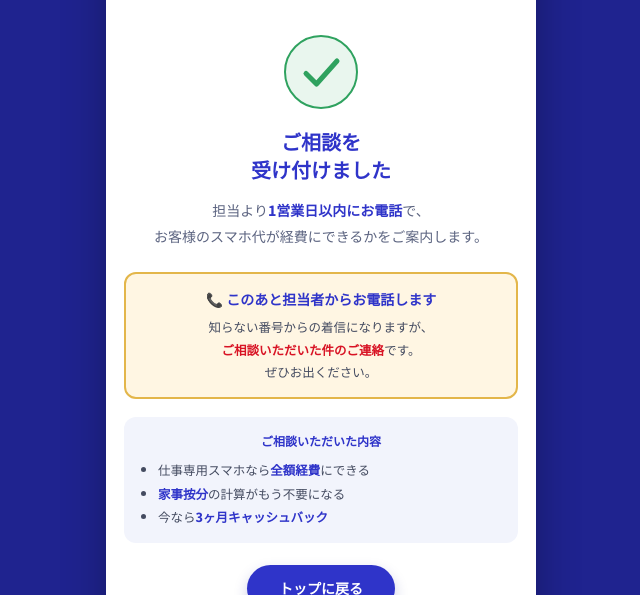
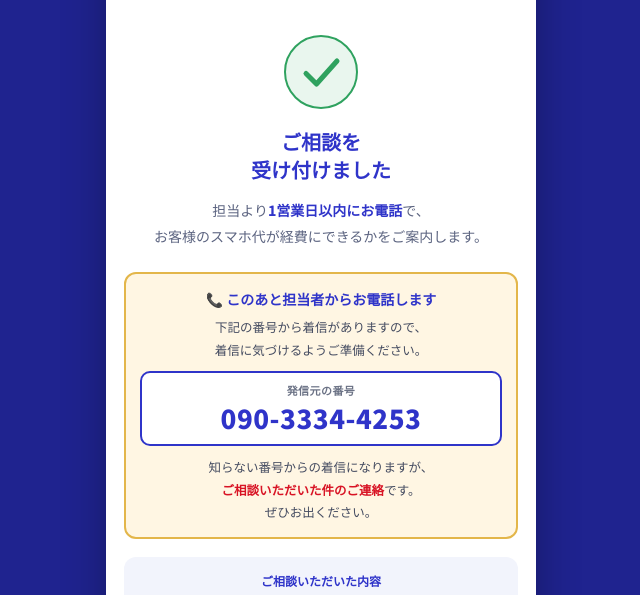
Before and after one commit to hito-hue/houjin-lp, a plain HTML site: page thanks.html in a window 1280 px wide. Shown: the part 62-657 px from the top of the page, without its empty margins (319-959 px from the left). Drawn offline with Linux system fonts and the light colour scheme.

Commit message:
サンクスページに発信元の電話番号（090-3334-4253）を表示
Co-Authored-By: Claude Opus 4.8 (1M context) <noreply@anthropic.com>

```diff
--- a/css/style.css
+++ b/css/style.css
@@ -833,6 +833,38 @@ html { scroll-behavior: smooth; }
 }
 .thanks-callback-text strong { color: var(--red); font-weight: 800; }
 
+.thanks-callnum {
+  background: #fff;
+  border: 2px solid var(--navy);
+  border-radius: 10px;
+  padding: 9px 10px 10px;
+  margin: 10px 0;
+}
+.thanks-callnum-label {
+  display: block;
+  font-size: 11px;
+  font-weight: 800;
+  color: #6b7285;
+  letter-spacing: .04em;
+  margin: 0 0 2px;
+}
+.thanks-callnum-tel {
+  display: block;
+  font-size: 26px;
+  font-weight: 900;
+  line-height: 1.25;
+  color: var(--navy);
+  letter-spacing: .02em;
+  text-decoration: none;
+}
+.thanks-callback-note {
+  font-size: 12.5px;
+  line-height: 1.8;
+  color: #444b60;
+  margin: 0;
+}
+.thanks-callback-note strong { color: var(--red); font-weight: 800; }
+
 .thanks-recap {
   background: #f2f4fc;
   border-radius: 12px;
--- a/thanks.html
+++ b/thanks.html
@@ -9,7 +9,7 @@
 <link rel="preconnect" href="https://fonts.googleapis.com">
 <link rel="preconnect" href="https://fonts.gstatic.com" crossorigin>
 <link href="https://fonts.googleapis.com/css2?family=Noto+Sans+JP:wght@400;500;700;800;900&display=swap" rel="stylesheet">
-<link rel="stylesheet" href="./css/style.css?v=23">
+<link rel="stylesheet" href="./css/style.css?v=24">
 </head>
 <body>
 <div class="page-bg">
@@ -48,6 +48,14 @@
   <div class="thanks-callback">
     <p class="thanks-callback-title">📞 このあと担当者からお電話します</p>
     <p class="thanks-callback-text">
+      下記の番号から着信がありますので、<br>
+      着信に気づけるようご準備ください。
+    </p>
+    <div class="thanks-callnum">
+      <span class="thanks-callnum-label">発信元の番号</span>
+      <a href="tel:09033344253" class="thanks-callnum-tel">090-3334-4253</a>
+    </div>
+    <p class="thanks-callback-note">
       知らない番号からの着信になりますが、<br>
       <strong>ご相談いただいた件のご連絡</strong>です。<br>
       ぜひお出ください。
```
Also changed, not shown: company.html (+1 -1 lines), index.html (+1 -1 lines), privacy.html (+1 -1 lines).
